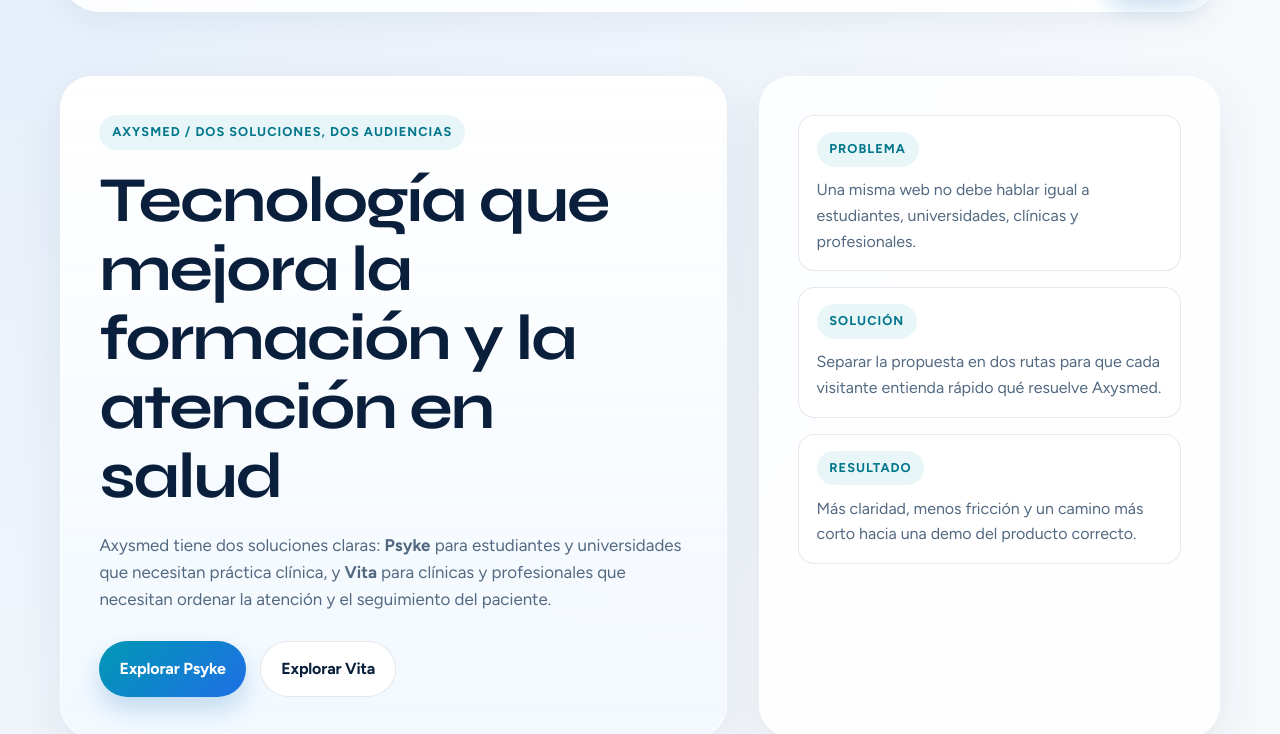
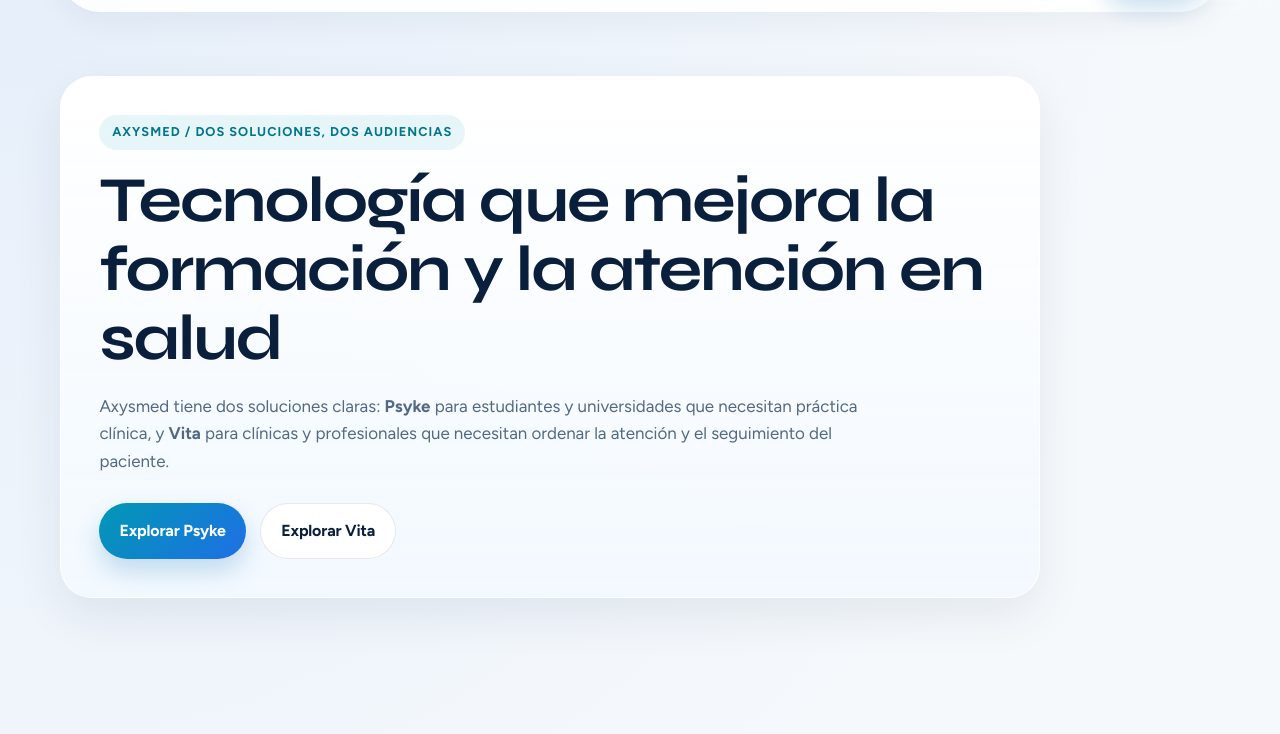
Before and after one commit to faviomosquera22/Axysmed, a website: page index.html in a window 1280 px wide. Shown: the part 85-819 px from the top of the page. Drawn offline with Linux system fonts and the light colour scheme; files whose address does not match are found by name.

Commit message:
Simplify home hero layout

```diff
--- a/index.html
+++ b/index.html
@@ -67,21 +67,6 @@
               </a>
             </div>
           </div>
-
-          <aside class="hero-panel" data-reveal>
-            <div class="mini-flow">
-              <span class="mini-flow-label">Problema</span>
-              <p>Una misma web no debe hablar igual a estudiantes, universidades, clínicas y profesionales.</p>
-            </div>
-            <div class="mini-flow">
-              <span class="mini-flow-label">Solución</span>
-              <p>Separar la propuesta en dos rutas para que cada visitante entienda rápido qué resuelve Axysmed.</p>
-            </div>
-            <div class="mini-flow">
-              <span class="mini-flow-label">Resultado</span>
-              <p>Más claridad, menos fricción y un camino más corto hacia una demo del producto correcto.</p>
-            </div>
-          </aside>
         </div>
       </section>
 
--- a/styles.css
+++ b/styles.css
@@ -217,6 +217,15 @@ a {
 
 .hero-home .hero-copy {
   background: linear-gradient(180deg, rgba(255, 255, 255, 0.98), rgba(242, 248, 255, 0.92));
+  max-width: 980px;
+}
+
+.hero-home .hero-grid {
+  grid-template-columns: minmax(0, 1fr);
+}
+
+.hero-home .hero-lead {
+  max-width: 72ch;
 }
 
 .product-hero .hero-copy {
```
